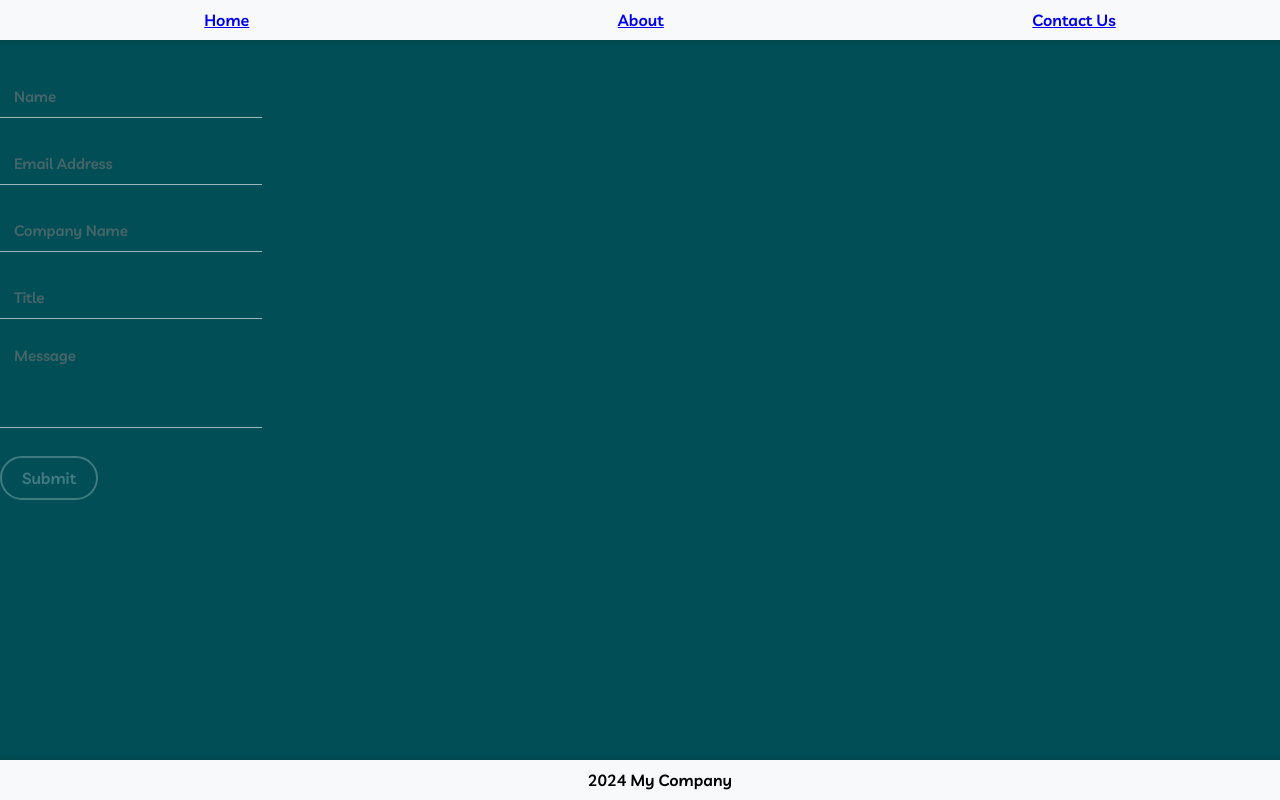
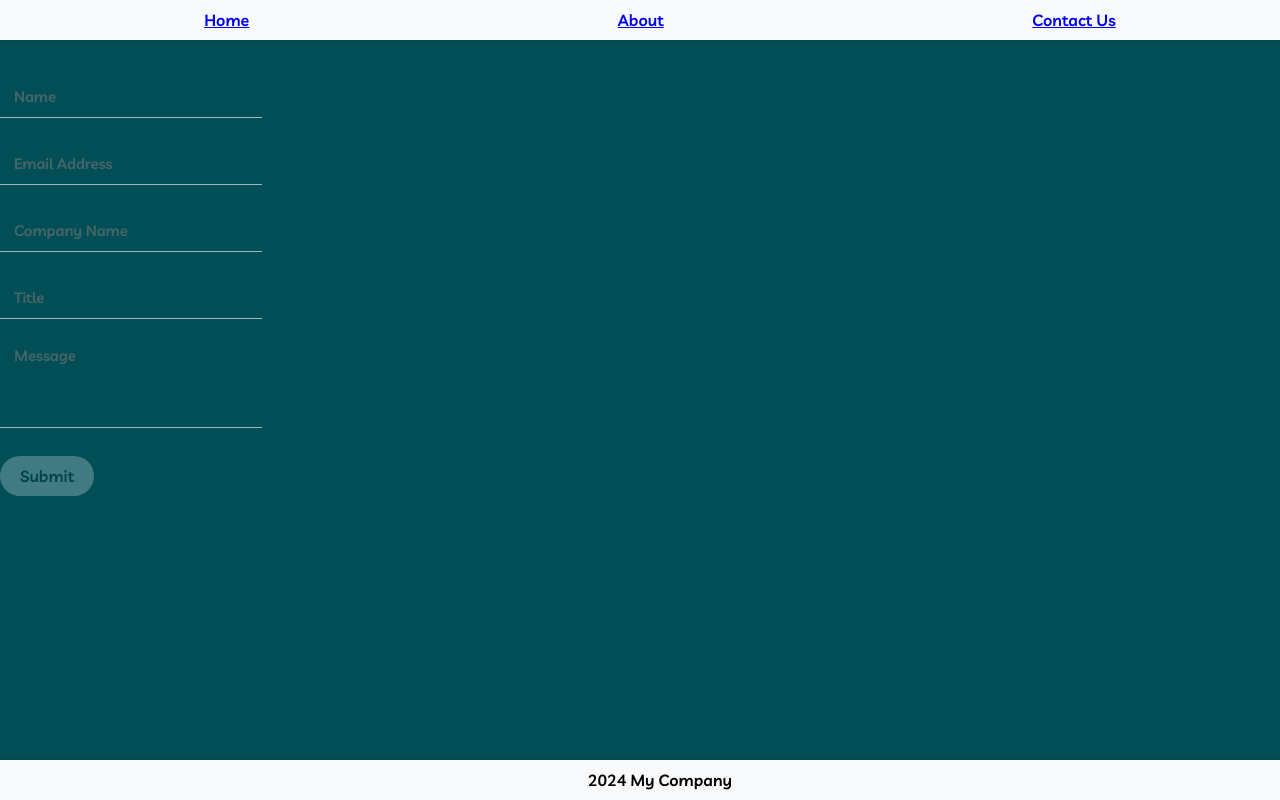
Before and after one commit to poulami-saha/Global-Code-Queens-MyTeam-Website, a React (Create React App) app: page /#/contact in a window 1280 px wide. Built offline with nearby package versions, Linux system fonts and the light colour scheme.

Commit message:
Add secondary button to contact form

```diff
--- a/src/components/Contact/ContactForm.jsx
+++ b/src/components/Contact/ContactForm.jsx
@@ -134,7 +134,7 @@ const ContactForm = () => {
           error={formData.message.error}
         />
       </div>
-      <Button elType="white" onClick={handleSubmit} disabled={!isFormValid()}>
+      <Button type="secondary" elType="white" onClick={handleSubmit} disabled={!isFormValid()}>
         Submit
       </Button>
     </form>
```
